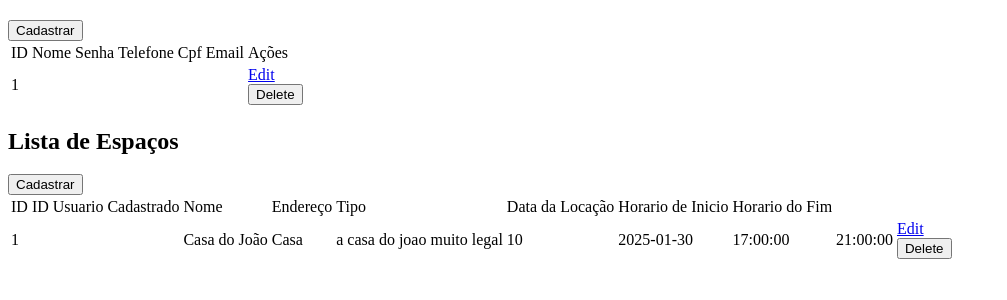
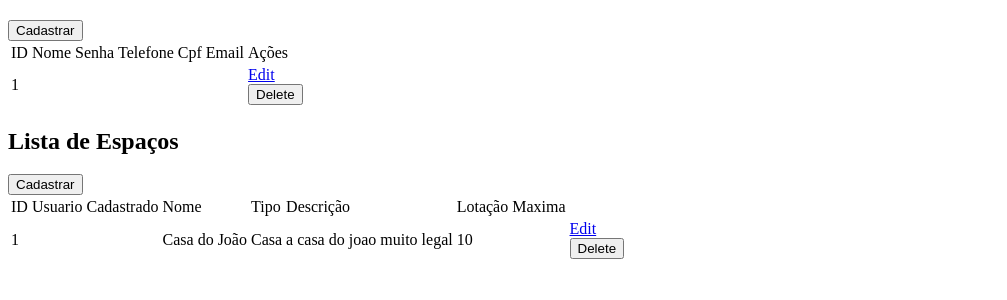
Before and after one commit to Ronan-SAC/Aura_Party, a PHP site: page /pages/Admin/index.php in a window 1280 px wide. Shown: the part 249-549 px from the top of the page, without its empty margins (0-1007 px from the left). Run offline with PHP 8.4, Linux system fonts and the light colour scheme; a user stored in the database is signed in; data comes from the database, SQL or seed files in the repository.

Commit message:
developing

```diff
--- a/backend/controller/UsersController.php
+++ b/backend/controller/UsersController.php
@@ -250,18 +250,15 @@
 }
 
 
-public function registerLocation($name,$enderecoEspaco,$tipo,$descricaoEspaco,$lotacaoMax,$date_Espaco,$horario_inicio,$horario_fim){
+public function registerLocation($name,$enderecoEspaco,$tipo,$descricaoEspaco,$lotacaoMax){
     try {
-        $sql_loc = "INSERT INTO Espacos (nomeEspaco,enderecoEspaco,tipo,descricaoEspaco,lotacaoMax,date_Espaco,horario_inicio,horario_fim) VALUES (:name, :enderecoEspaco, :tipo, :descricaoEspaco, :lotacaoMax, :date_Espaco, :horario_inicio, :horario_fim )";
+        $sql_loc = "INSERT INTO Espacos (nomeEspaco,enderecoEspaco,tipo,descricaoEspaco,lotacaoMax) VALUES (:name, :enderecoEspaco, :tipo, :descricaoEspaco, :lotacaoMax )";
         $db_loc = $this->conn->prepare($sql_loc);
         $db_loc->bindParam(":name",$name);
         $db_loc->bindParam(":enderecoEspaco",$enderecoEspaco);
         $db_loc->bindParam(":tipo",$tipo);
         $db_loc->bindParam(":descricaoEspaco",$descricaoEspaco);
         $db_loc->bindParam(":lotacaoMax",$lotacaoMax);
-        $db_loc->bindParam(":date_Espaco",$date_Espaco);
-        $db_loc->bindParam(":horario_inicio",$horario_inicio);
-        $db_loc->bindParam(":horario_fim",$horario_fim);
 
         if($db_loc->execute()){
             return true;
@@ -299,18 +296,15 @@
 }
 
 
-public function UpdateLocation($LocationId,$name,$enderecoEspaco,$tipo,$descricaoEspaco,$lotacaoMax,$date_Espaco,$horario_inicio,$horario_fim){
+public function UpdateLocation($LocationId,$name,$enderecoEspaco,$tipo,$descricaoEspaco,$lotacaoMax){
     try {
-        $sql_loc ="UPDATE Espacos SET nomeEspaco = :name, enderecoEspaco = :enderecoEspaco, tipo = :tipo, descricaoEspaco = :descricaoEspaco, lotacaoMax = :lotacaoMax, date_Espaco = :date_Espaco, horario_inicio = :horario_inicio, horario_fim = :horario_fim WHERE idEspaco = :LocationId";
+        $sql_loc ="UPDATE Espacos SET nomeEspaco = :name, enderecoEspaco = :enderecoEspaco, tipo = :tipo, descricaoEspaco = :descricaoEspaco, lotacaoMax = :lotacaoMax WHERE idEspaco = :LocationId";
         $db_loc = $this->conn->prepare($sql_loc);
         $db_loc->bindParam(":name",$name);
         $db_loc->bindParam(":enderecoEspaco",$enderecoEspaco);
         $db_loc->bindParam(":tipo",$tipo);
         $db_loc->bindParam(":descricaoEspaco",$descricaoEspaco);
         $db_loc->bindParam(":lotacaoMax",$lotacaoMax);
-        $db_loc->bindParam(":date_Espaco",$date_Espaco);
-        $db_loc->bindParam(":horario_inicio",$horario_inicio);
-        $db_loc->bindParam(":horario_fim",$horario_fim);
         $db_loc->bindParam(":LocationId",$LocationId);
 
         if($db_loc->execute()){
@@ -348,4 +342,25 @@
     }
 
 
+ public function GetUserLocationById($id_LocationUser){
+    try {
+        $sql_loc = "SELECT Cliente.loginUser FROM Cliente INNER JOIN Espacos ON Cliente.IdUser = Espacos.idUser WHERE Espacos.idUser = :id_LocationUser";
+        $db_loc = $this->conn->prepare($sql_loc);
+        $db_loc->bindParam(":id_LocationUser",$id_LocationUser);
+        $db_loc->execute();
+        $User = $db_loc->fetchColumn();
+
+        if($User){
+            return $User;
+        }
+        else{
+            return false;
+        }
+
+    } catch (\Throwable $th) {
+        //throw $th;
+    }
+ }
+
+
 }
--- a/pages/Admin/Register/Locations/index.php
+++ b/pages/Admin/Register/Locations/index.php
@@ -49,12 +49,6 @@
         <input type= "text" name="descricaoEspaco" value="<?php if (isset($_GET["idLocation"])) {echo $Locations["descricaoEspaco"];} else {echo "";} ?>">
         <h1>Lotação Maxima</h1>
         <input type= "text" name="lotacaoMax" value="<?php if (isset($_GET["idLocation"])) {echo $Locations["lotacaoMax"];} else {echo "";} ?>">
-        <h1>Data_Espaço</h1>
-        <input type= "text" name="date_Espaco" value="<?php if (isset($_GET["idLocation"])) {echo $Locations["date_Espaco"];} else {echo "";} ?>">
-        <h1>Horario Inicial</h1>
-        <input type= "text" name="horario_inicio" value="<?php if (isset($_GET["idLocation"])) {echo $Locations["horario_inicio"];} else {echo "";} ?>">
-        <h1>Horario Final</h1>
-        <input type= "text" name="horario_fim" value="<?php if (isset($_GET["idLocation"])) {echo $Locations["horario_fim"];} else {echo "";} ?>">
 
          <button type="submit"><?php echo $Validation ?></button>
     </form>
--- a/pages/Admin/index.php
+++ b/pages/Admin/index.php
@@ -124,6 +124,9 @@
 
         foreach($Clientes as $item){
 
+
+
+
            echo
            '<tr>'.
            '<td>' . $item["idUser"] .    '</td>' .
@@ -143,7 +146,6 @@
         </td>
 
         </tr>';
-
 
         }
 
@@ -169,26 +171,20 @@
                 </td>
 
                 <td>
-                    ID Usuario Cadastrado
+                    Usuario Cadastrado
                 </td>
 
                 <td>
                     Nome
                 </td>
                 <td>
-                    Endereço
-                </td>
-                <td>
                     Tipo
                 </td>
                 <td>
-                    Data da Locação
+                    Descrição
                 </td>
                 <td>
-                    Horario de Inicio
-                </td>
-                <td>
-                    Horario do Fim
+                    Lotação Maxima
                 </td>
 
             </tr>
@@ -199,17 +195,19 @@
 
         foreach($Espaços as $item){
 
+            $Userlocation = $UsersController->GetUserLocationById($item['idUser']);
+
+
+
+
            echo
            '<tr>'.
            '<td>' . $item["idEspaco"] .    '</td>' .
-           '<td>' . $item["idUser"] .    '</td>' .
+           '<td>' . $Userlocation . '</td>' .
            '<td>' . $item["nomeEspaco"] . '</td>'.
            '<td>' . $item["tipo"] . '</td>'.
            '<td>' . $item["descricaoEspaco"] . '</td>'.
            '<td>' . $item["lotacaoMax"] . '</td>'.
-           '<td>' . $item["date_Espaco"] . '</td>'.
-           '<td>' . $item["horario_inicio"] . '</td>'.
-           '<td>' . $item["horario_fim"] . '</td>'.
 
            '<td><a href="./Register/Locations/index.php?idLocation='.$item["idEspaco"].'">Edit</a>
 
```
Also changed, not shown: backend/router/UsersRouter.php (+4 -4 lines).
